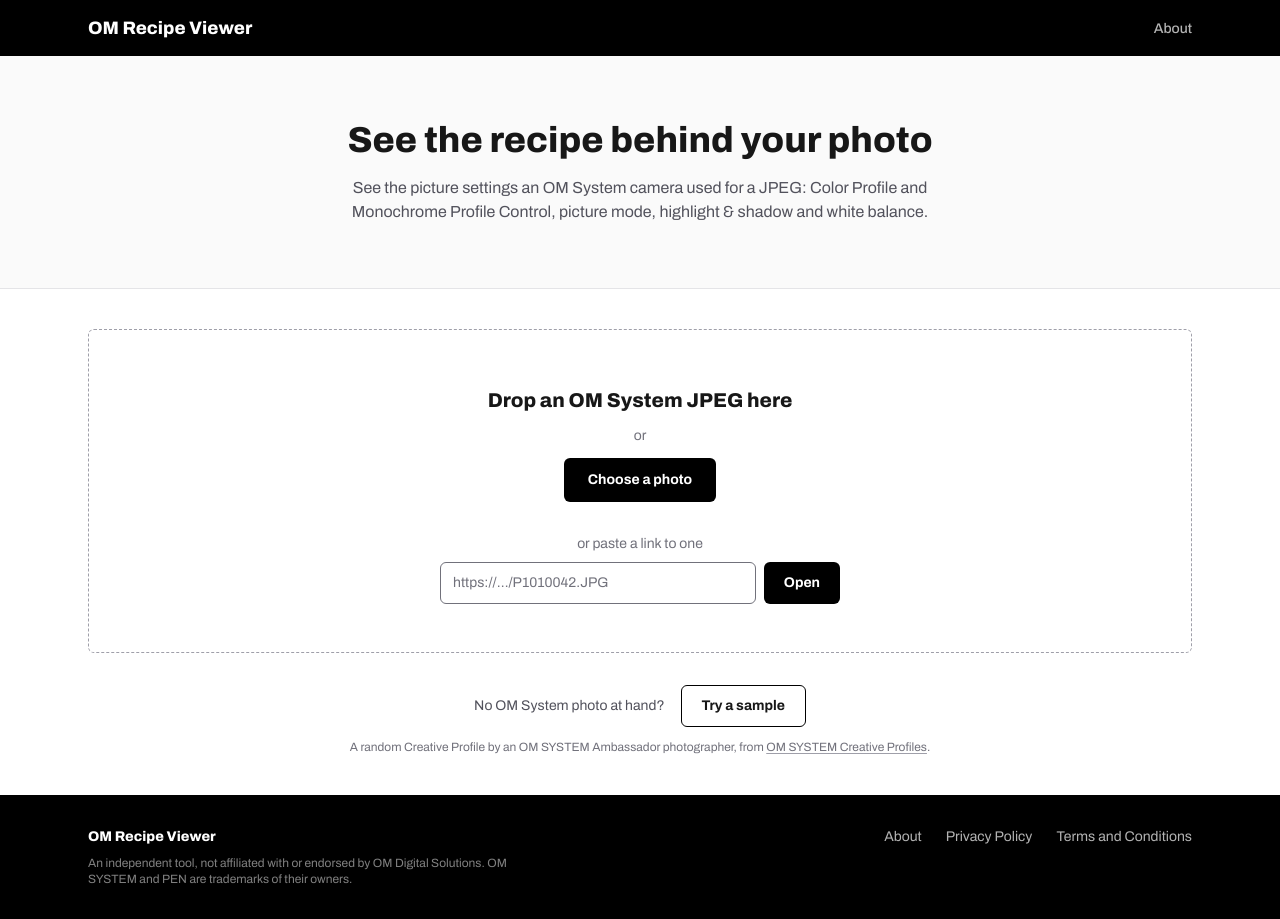
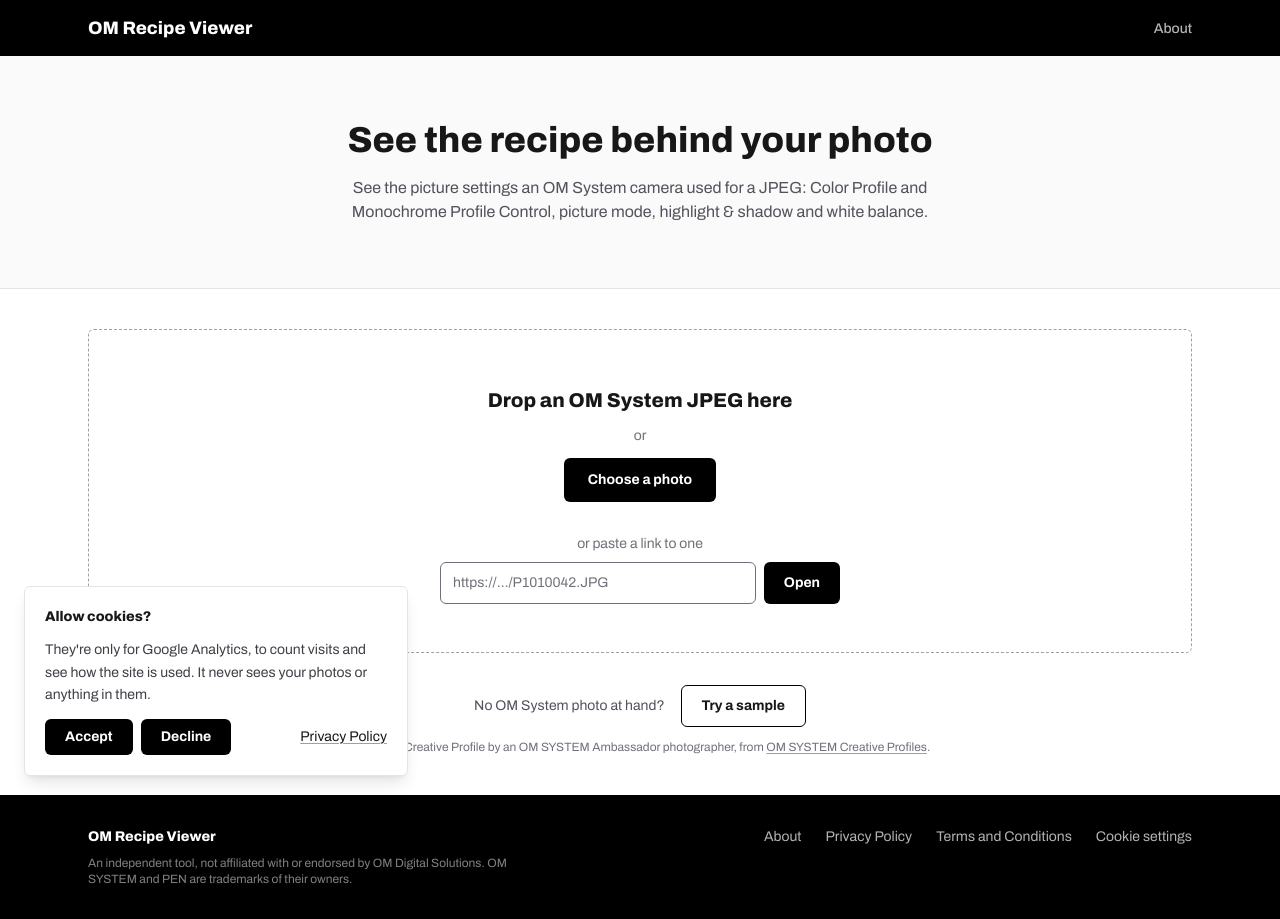
Before and after one commit to aceeedev/om-viewer, a Next.js app: page / in a window 1280 px wide. Built offline with nearby package versions, Linux system fonts and the light colour scheme; no server answers.

Commit message:
Added consent banner

```diff
--- /dev/null
+++ b/app/_components/consent-banner.tsx
@@ -0,0 +1,154 @@
+"use client";
+
+import Link from "next/link";
+import { useEffect, useId, useRef, type Ref } from "react";
+import { bannerShown, consentStore, useConsent, type ConsentChoice, type ConsentStatus } from "./consent";
+import { FOCUS_RING, TEXT_LINK } from "./text-link";
+
+/** What the banner can show: every status but `unknown`, when it's hidden. */
+export type BannerStatus = Exclude<ConsentStatus, "unknown">;
+
+/** Accept and Decline look the same, so neither is easier to pick. Turn on and Turn off use it too. */
+const BUTTON = `rounded-md bg-black px-5 py-2 text-sm font-bold text-white transition-colors hover:bg-zinc-800 ${FOCUS_RING}`;
+
+/** Close changes nothing, so it's quieter: an outline instead of a fill. */
+const CLOSE_BUTTON =
+  `rounded-md border-[1.5px] border-zinc-500 px-5 py-2 text-sm font-bold transition-colors hover:border-black ${FOCUS_RING}`;
+
+/**
+ * What the cookies are for. Google Analytics' are the site's only cookies (the answer itself is kept in
+ * local storage), so the banner can ask about cookies as a whole. Don't claim "no personal data": the
+ * cookie's visitor ID, the IP-based location and the device details all count as personal data.
+ */
+const WHAT_THEY_DO =
+  "They're only for Google Analytics, to count visits and see how the site is used. It never sees your photos or anything in them.";
+
+/** The banner's title and text for each status. The Privacy Policy has the details. */
+const COPY: Record<BannerStatus, { title: string; text: string }> = {
+  undecided: { title: "Allow cookies?", text: WHAT_THEY_DO },
+  granted: { title: "Cookies are on", text: WHAT_THEY_DO },
+  denied: { title: "Cookies are off", text: WHAT_THEY_DO },
+  gpc: {
+    title: "Cookies are off",
+    text: "Your browser sends a Global Privacy Control signal, so Google Analytics stays off and the site sets no cookies.",
+  },
+};
+
+/**
+ * Asks whether the site may set cookies (Google Analytics' cookies, its only ones), until the visitor
+ * answers, and shows their answer again
+ * when they open Cookie settings in the footer. It isn't in the server's HTML: the answer is only
+ * known in the browser, and leaving it out keeps the page the same for everyone.
+ *
+ * The root layout puts it first in the page, so keyboard and screen reader users reach it before
+ * anything else, though it shows at the bottom of the screen.
+ */
+export function ConsentBanner() {
+  const snapshot = useConsent();
+  const { status, settingsOpen } = snapshot;
+  const panel = useRef<HTMLElement>(null);
+  // What had focus when the settings opened (the footer link), to go back to when they close.
+  const opener = useRef<HTMLElement | null>(null);
+
+  useEffect(() => {
+    if (!settingsOpen) return;
+    opener.current = document.activeElement instanceof HTMLElement ? document.activeElement : null;
+    panel.current?.focus();
+  }, [settingsOpen]);
+
+  if (status === "unknown" || !bannerShown(snapshot)) return null;
+
+  /** Runs `action`, then puts focus back where it was if the visitor came from Cookie settings. */
+  function finish(action: () => void) {
+    const returnTo = settingsOpen ? opener.current : null;
+    opener.current = null;
+    action();
+    returnTo?.focus();
+  }
+
+  return (
+    <ConsentPanel
+      ref={panel}
+      status={status}
+      onChoose={(choice) => finish(() => consentStore.choose(choice))}
+      // Before an answer there's nothing to go back to, so the only way out is to answer.
+      onClose={settingsOpen && status !== "undecided" ? () => finish(consentStore.closeSettings) : undefined}
+    />
+  );
+}
+
+/**
+ * The banner itself, for one status. `onClose`, when given, adds a Close button and closes on Escape.
+ * Exported for tests.
+ */
+export function ConsentPanel({
+  status,
+  onChoose,
+  onClose,
+  ref,
+}: {
+  status: BannerStatus;
+  onChoose: (choice: ConsentChoice) => void;
+  onClose?: () => void;
+  ref?: Ref<HTMLElement>;
+}) {
+  const titleId = useId();
+  const textId = useId();
+  const { title, text } = COPY[status];
+
+  return (
+    <section
+      ref={ref}
+      // Focused when opened from Cookie settings, so screen readers read it out. Not in the tab order.
+      tabIndex={-1}
+      aria-labelledby={titleId}
+      aria-describedby={textId}
+      onKeyDown={(event) => {
+        if (event.key === "Escape" && onClose) onClose();
+      }}
+      className={
+        // Floats over the page, the footer included, and takes no space of its own.
+        "fixed inset-x-3 bottom-3 z-50 flex flex-col gap-3 rounded-md border border-zinc-200 bg-white p-4 text-sm " +
+        "shadow-lg outline-none sm:inset-x-auto sm:bottom-6 sm:left-6 sm:w-96 sm:p-5"
+      }
+    >
+      {/* Not a heading: the banner comes before the page's own h1, and would upset its outline. */}
+      <p id={titleId} className="font-extrabold font-stretch-expanded">
+        {title}
+      </p>
+      <p id={textId} className="leading-relaxed text-zinc-700">
+        {text}
+      </p>
+      <div className="flex flex-wrap items-center gap-x-2 gap-y-3">
+        {status === "undecided" && (
+          <>
+            <button type="button" className={BUTTON} onClick={() => onChoose("granted")}>
+              Accept
+            </button>
+            <button type="button" className={BUTTON} onClick={() => onChoose("denied")}>
+              Decline
+            </button>
+          </>
+        )}
+        {status === "granted" && (
+          <button type="button" className={BUTTON} onClick={() => onChoose("denied")}>
+            Turn off
+          </button>
+        )}
+        {status === "denied" && (
+          <button type="button" className={BUTTON} onClick={() => onChoose("granted")}>
+            Turn on
+          </button>
+        )}
+        {onClose && (
+          <button type="button" className={CLOSE_BUTTON} onClick={onClose}>
+            Close
+          </button>
+        )}
+        <Link href="/privacy" className={`ml-auto ${TEXT_LINK}`}>
+          Privacy Policy
+        </Link>
+      </div>
+    </section>
+  );
+}
--- a/app/_components/consent.ts
+++ b/app/_components/consent.ts
@@ -45,6 +45,13 @@ export interface ConsentStore {
   choose(choice: ConsentChoice): void;
   /** Opens the settings again, from the footer link. */
   openSettings(): void;
+  /** Closes the settings without changing the answer. */
+  closeSettings(): void;
+}
+
+/** Whether the banner shows: until the visitor answers, and whenever they open the cookie settings. */
+export function bannerShown({ status, settingsOpen }: ConsentSnapshot): boolean {
+  return status === "undecided" || (settingsOpen && status !== "unknown");
 }
 
 const SERVER_SNAPSHOT: ConsentSnapshot = { status: "unknown", settingsOpen: false };
@@ -124,6 +131,11 @@ export function createConsentStore(env: ConsentEnv): ConsentStore {
       settingsOpen = true;
       notify();
     },
+
+    closeSettings() {
+      settingsOpen = false;
+      notify();
+    },
   };
 }
 
--- /dev/null
+++ b/app/_components/cookie-settings-button.tsx
@@ -0,0 +1,18 @@
+"use client";
+
+import { bannerShown, consentStore, useConsent } from "./consent";
+
+/** The footer's Cookie settings link: opens the consent banner to see or change the answer. */
+export function CookieSettingsButton({ className }: { className: string }) {
+  const snapshot = useConsent();
+  return (
+    <button
+      type="button"
+      aria-expanded={bannerShown(snapshot)}
+      onClick={consentStore.openSettings}
+      className={className}
+    >
+      Cookie settings
+    </button>
+  );
+}
--- a/app/_components/site-chrome.tsx
+++ b/app/_components/site-chrome.tsx
@@ -1,5 +1,7 @@
 import Link from "next/link";
 import type { ReactNode } from "react";
+import { GA_MEASUREMENT_ID } from "@/lib/site";
+import { CookieSettingsButton } from "./cookie-settings-button";
 
 /** The site's name as a wordmark: Archivo, wide and extra-bold. */
 const WORDMARK = "font-extrabold font-stretch-expanded";
@@ -62,7 +64,8 @@ export function PageIntro({ title, children }: { title: ReactNode; children?: Re
 
 /**
  * The black band along the bottom: the site's name with the note that it's unofficial under it, and
- * links to the site's other pages beside them (below them on narrow screens).
+ * links to the site's other pages beside them (below them on narrow screens). Cookie settings is
+ * there too when the site has analytics.
  */
 export function SiteFooter() {
   return (
@@ -84,6 +87,12 @@ export function SiteFooter() {
                 </Link>
               </li>
             ))}
+            {GA_MEASUREMENT_ID && (
+              <li>
+                {/* A pointer like the links beside it; the site's other buttons keep the arrow. */}
+                <CookieSettingsButton className={`${NAV_LINK} cursor-pointer`} />
+              </li>
+            )}
           </ul>
         </nav>
       </div>
--- a/app/layout.tsx
+++ b/app/layout.tsx
@@ -10,6 +10,7 @@ import {
   THEME_COLOR,
   TITLE_TEMPLATE,
 } from "@/lib/site";
+import { ConsentBanner } from "./_components/consent-banner";
 import { GoogleAnalytics } from "./_components/google-analytics";
 import { SiteFooter, SiteHeader } from "./_components/site-chrome";
 import "./globals.css";
@@ -55,6 +56,9 @@ export default function RootLayout({ children }: LayoutProps<"/">) {
       className={`${archivo.variable} ${geistMono.variable} h-full antialiased`}
     >
       <body className="min-h-full flex flex-col">
+        {/* First, so keyboard and screen reader users reach it before the page. It shows at the bottom.
+            Dev builds show it too, to work on it, but only production builds load Google Analytics. */}
+        {GA_MEASUREMENT_ID && <ConsentBanner />}
         <SiteHeader />
         {children}
         <SiteFooter />
```
Also changed, not shown: 2 other files (tests, documents, lock files or other folders).
